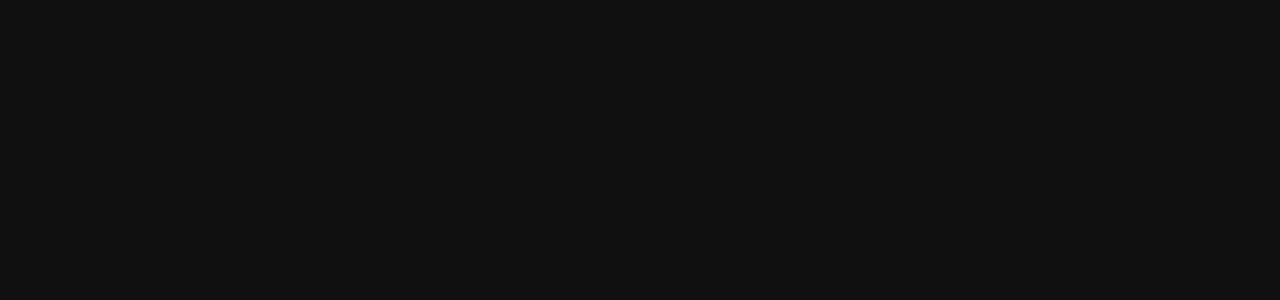
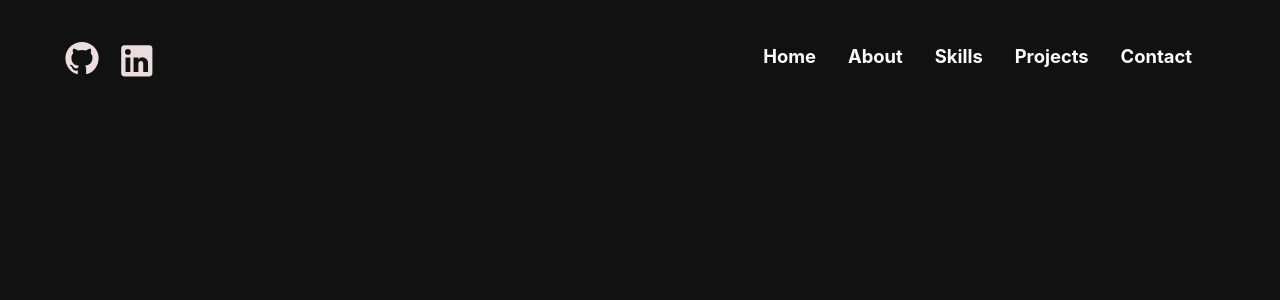
Before and after one commit to VolkanKabay/React-Portfolio, a React (Vite) app: page /projects in a window 1280 px wide. Before the commit this address had no page. Shown: the top 300 px of the page. Built offline with nearby package versions, Linux system fonts and the light colour scheme.

Commit message:
add routes and components

```diff
--- a/src/NavigationBar.tsx
+++ b/src/NavigationBar.tsx
@@ -101,7 +101,7 @@
             Projects
           </motion.a>
           <motion.a
-            href="/contact"
+            href="mailto:volkankabay@gmail.com"
             variants={linkVariants}
             whileHover="hover"
             className="nav-link"
--- /dev/null
+++ b/src/Projects.tsx
@@ -0,0 +1,21 @@
+import { Container } from "@mui/material";
+import NavigationBar from "./NavigationBar";
+
+const Projects = () => {
+  return (
+    <>
+      <Container
+        sx={{
+          display: "flex",
+          flexDirection: "column",
+          marginTop: "2%",
+          height: "100vh",
+        }}
+      >
+        <NavigationBar />
+      </Container>
+    </>
+  );
+};
+
+export default Projects;
--- /dev/null
+++ b/src/Skills.tsx
@@ -0,0 +1,21 @@
+import { Container } from "@mui/material";
+import NavigationBar from "./NavigationBar";
+
+const Skills = () => {
+  return (
+    <>
+      <Container
+        sx={{
+          display: "flex",
+          flexDirection: "column",
+          marginTop: "2%",
+          height: "100vh",
+        }}
+      >
+        <NavigationBar />
+      </Container>
+    </>
+  );
+};
+
+export default Skills;
--- a/src/main.tsx
+++ b/src/main.tsx
@@ -4,6 +4,8 @@
 import "./index.css";
 import { BrowserRouter, Route, Routes } from "react-router-dom";
 import About from "./About.tsx";
+import Skills from "./Skills.tsx";
+import Projects from "./Projects.tsx";
 
 ReactDOM.createRoot(document.getElementById("root")!).render(
   <React.StrictMode>
@@ -11,6 +13,8 @@
       <Routes>
         <Route path="/" element={<App />} />
         <Route path="/about" element={<About />} />
+        <Route path="/skills" element={<Skills />} />
+        <Route path="/projects" element={<Projects />} />
       </Routes>
     </BrowserRouter>
   </React.StrictMode>
```
